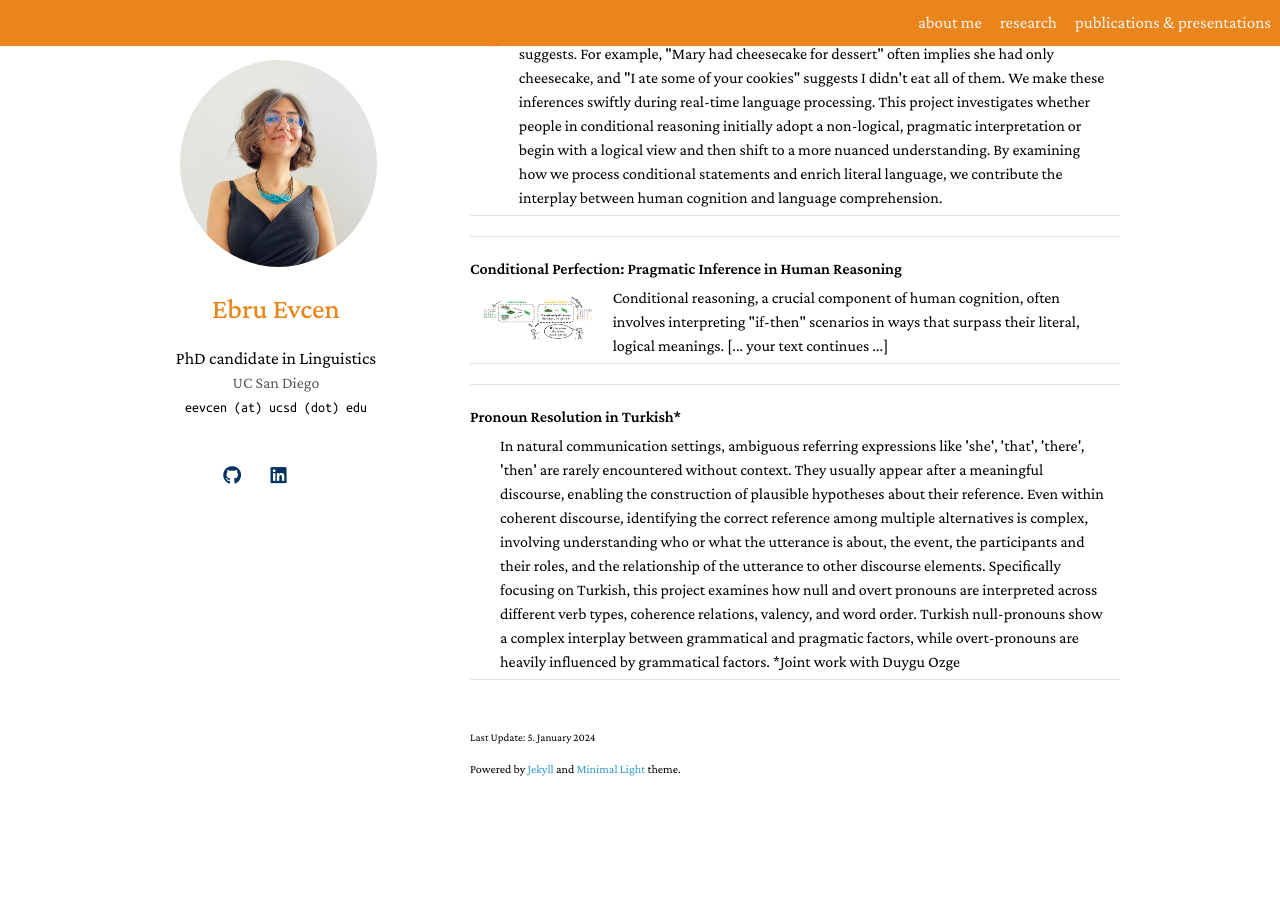
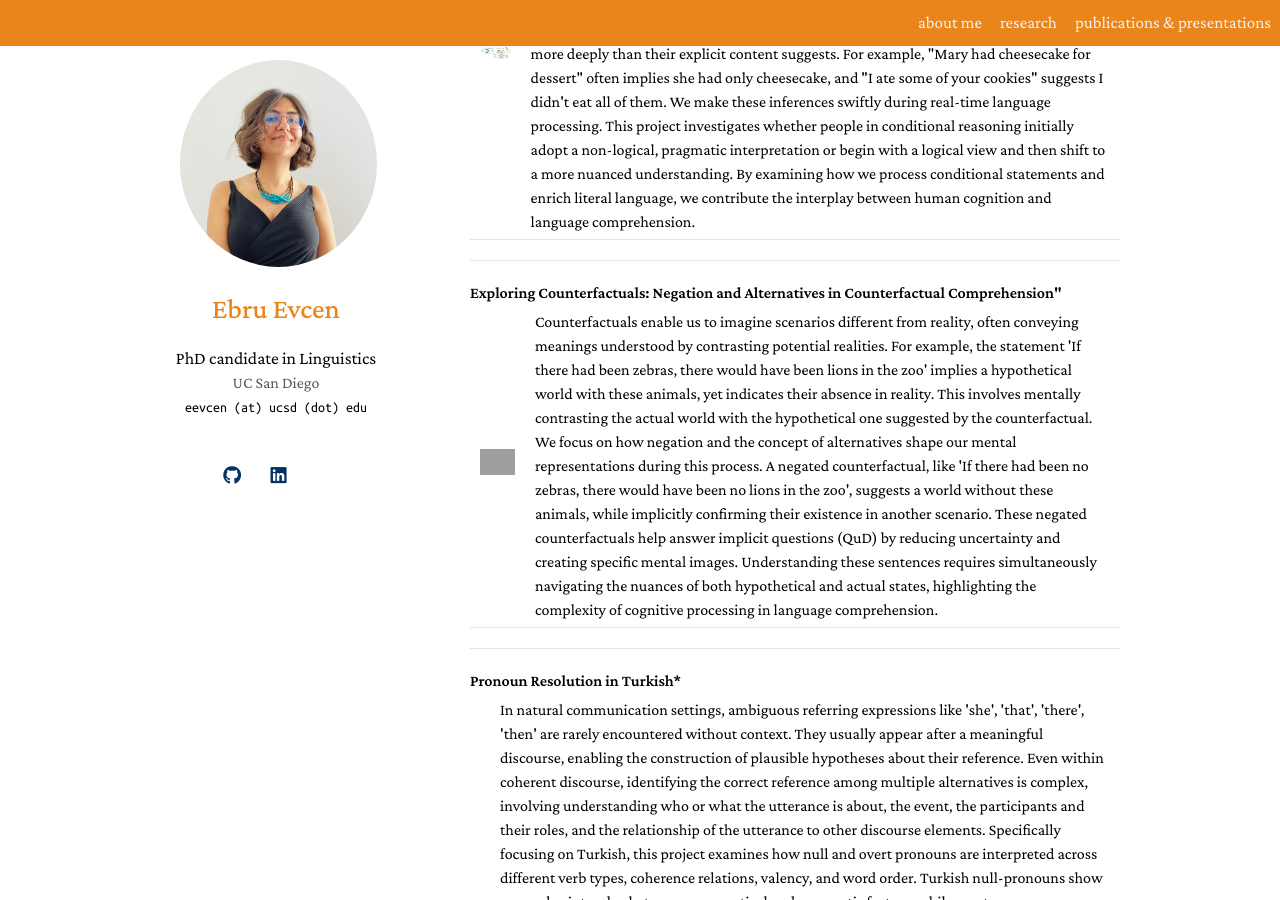
Before and after one commit to ebruevcen/ebruevcen.github.io, a Jekyll site: the page built from research.md, in a window 1280 px wide and 900 px high, scrolled down 301 px. Built offline with Jekyll 4.4.1, drawn with Linux system fonts in a browser that asks for light colours; nearby versions of some CDN libraries; library files that are not in the unit come from our copies; a style sheet for code colours, icons or effects is not loaded; before the commit the page ends 1151 px from its top, so only the background shows below that; grey boxes are pictures that could not be loaded.

Commit message:
Update research.md

```diff
--- a/research.md
+++ b/research.md
@@ -13,31 +13,29 @@ permalink: /research/
 <table>
   <tr>
     <td>
-      <img src="../assets/img/conditionals.png" alt="conditional perfection" width="300"/>
+      <img src="../assets/img/conditionals.png" alt="conditional perfection" width="500"/>
     </td>
-    <td>
-    Conditional reasoning, a crucial component of human cognition, often involves interpreting "if-then" scenarios in ways that surpass their literal, logical meanings. Take the statement "If you mow the lawn, you will receive five dollars" Logically, this holds true even if one gets five dollars for a different task, but people usually interpret it as "Only if you mow the lawn, you will receive five dollars." This is known as Conditional Perfection.This pattern of adding meaning to conditional statements reflects our general skill in drawing pragmatic inferences from language. We frequently understand utterances more deeply than their explicit content suggests. For example, "Mary had cheesecake for dessert" often implies she had only cheesecake, and "I ate some of your cookies" suggests I didn't eat all of them. We make these inferences swiftly during real-time language processing. This project investigates whether people in conditional reasoning initially adopt a non-logical, pragmatic interpretation or begin with a logical view and then shift to a more nuanced understanding. By examining how we process conditional statements and enrich literal language, we contribute the interplay between human cognition and language comprehension.
+    <td style="vertical-align: top;">
+     Conditional reasoning, a crucial component of human cognition, often involves interpreting "if-then" scenarios in ways that surpass their literal, logical meanings. Take the statement "If you mow the lawn, you will receive five dollars" Logically, this holds true even if one gets five dollars for a different task, but people usually interpret it as "Only if you mow the lawn, you will receive five dollars." This is known as Conditional Perfection.This pattern of adding meaning to conditional statements reflects our general skill in drawing pragmatic inferences from language. We frequently understand utterances more deeply than their explicit content suggests. For example, "Mary had cheesecake for dessert" often implies she had only cheesecake, and "I ate some of your cookies" suggests I didn't eat all of them. We make these inferences swiftly during real-time language processing. This project investigates whether people in conditional reasoning initially adopt a non-logical, pragmatic interpretation or begin with a logical view and then shift to a more nuanced understanding. By examining how we process conditional statements and enrich literal language, we contribute the interplay between human cognition and language comprehension.
     </td>
   </tr>
 </table>
 
 ---
-
-<h4 style="margin:0 0 0;">Conditional Perfection: Pragmatic Inference in Human Reasoning</h4>
+<h4 style="margin:0 0 0;">Exploring Counterfactuals: Negation and Alternatives in Counterfactual Comprehension"</h4>
 
 <table>
   <tr>
     <td>
-      <img src="../assets/img/conditionals.png" alt="conditional perfection" width="300"/>
+      <img src="../assets/img/counterfacutlas.png" alt="" width="500"/>
     </td>
     <td style="vertical-align: top;">
-      Conditional reasoning, a crucial component of human cognition, often involves interpreting "if-then" scenarios in ways that surpass their literal, logical meanings. [... your text continues ...]
+   Counterfactuals enable us to imagine scenarios different from reality, often conveying meanings understood by contrasting potential realities. For example, the statement 'If there had been zebras, there would have been lions in the zoo' implies a hypothetical world with these animals, yet indicates their absence in reality. This involves mentally contrasting the actual world with the hypothetical one suggested by the counterfactual.
+We focus on how negation and the concept of alternatives shape our mental representations during this process. A negated counterfactual, like 'If there had been no zebras, there would have been no lions in the zoo', suggests a world without these animals, while implicitly confirming their existence in another scenario. These negated counterfactuals help answer implicit questions (QuD) by reducing uncertainty and creating specific mental images. Understanding these sentences requires simultaneously navigating the nuances of both hypothetical and actual states, highlighting the complexity of cognitive processing in language comprehension.
+
     </td>
   </tr>
 </table>
-
-
-
 ---
 
 
```
